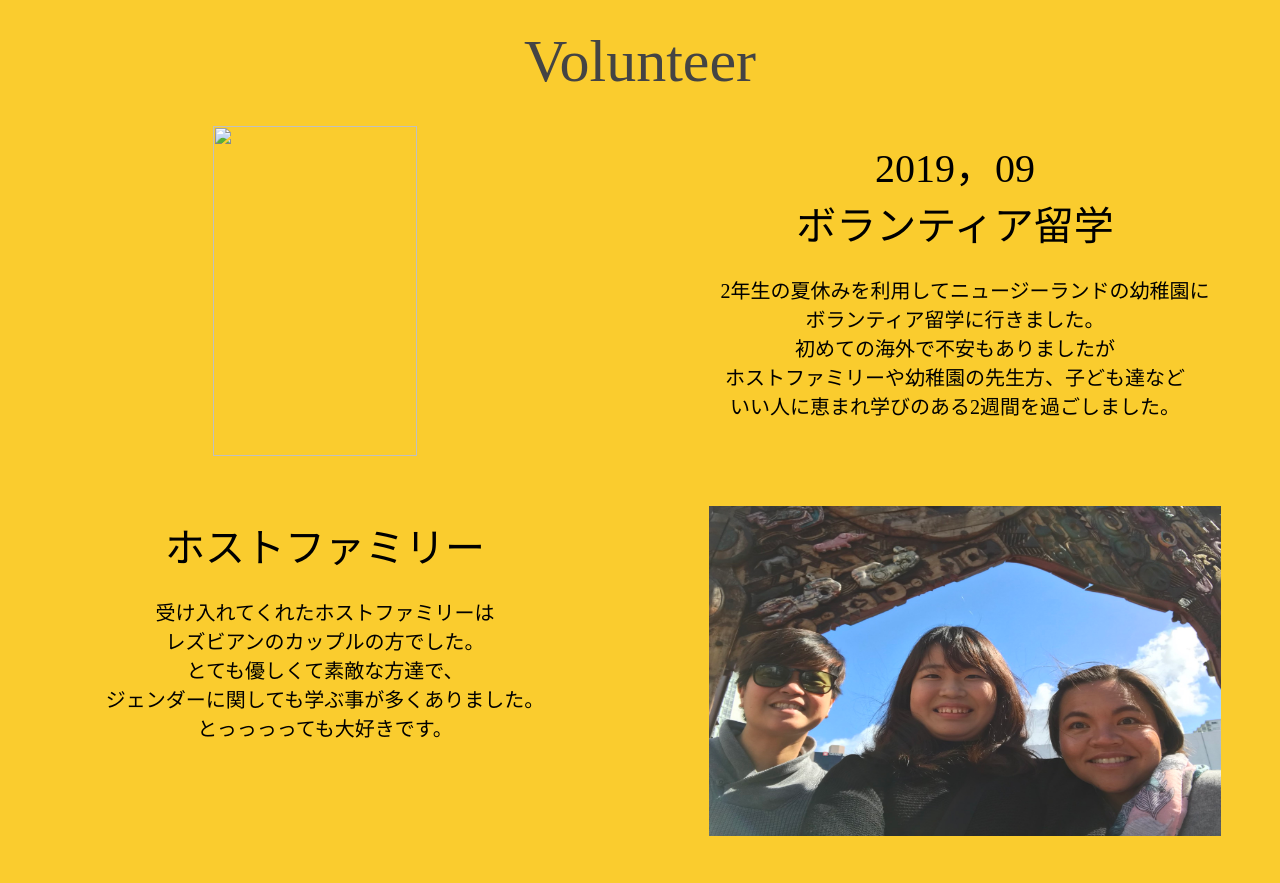
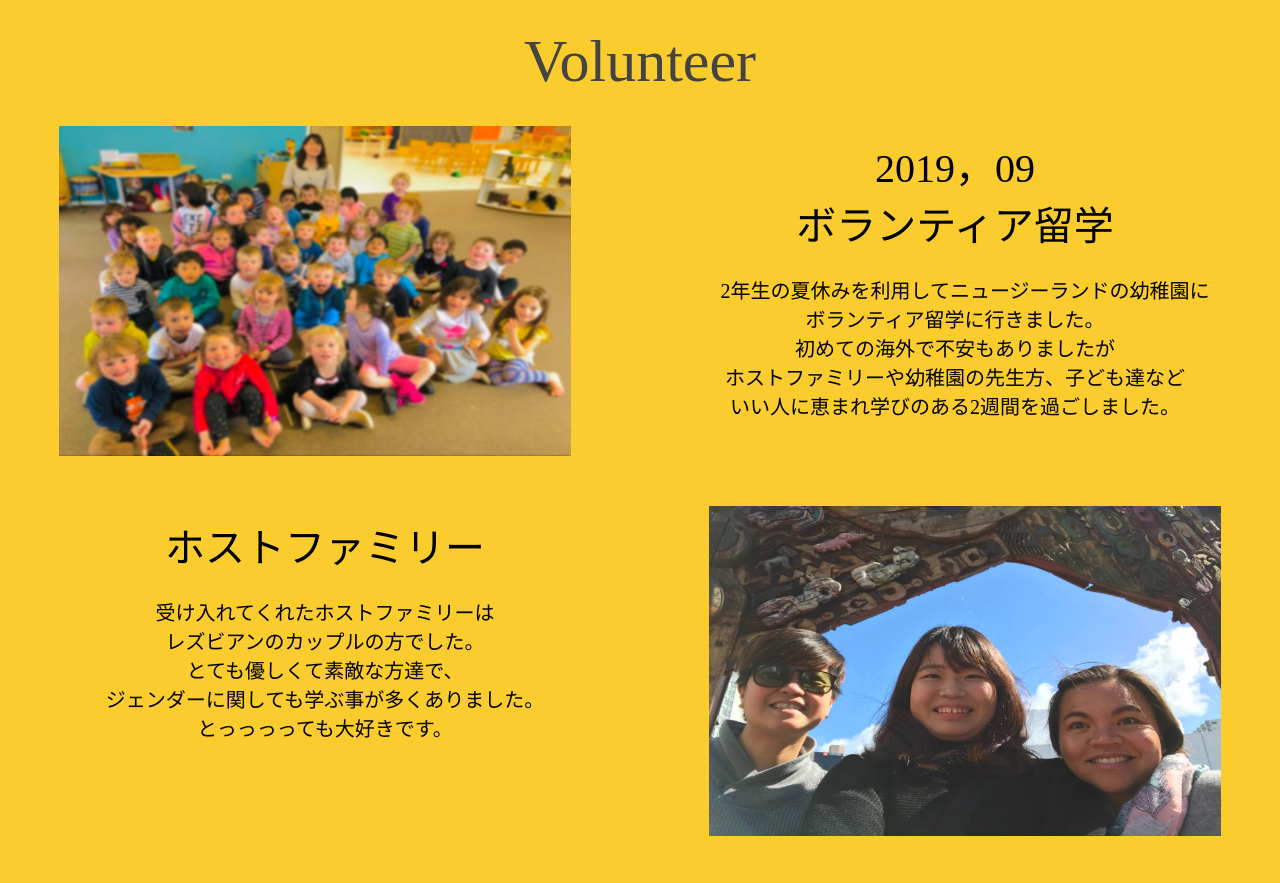
Before and after one commit to moeka2000/moeka2000.github.io, a plain HTML site: page index.html in a window 1280 px wide. Shown: the part 1180-2063 px from the top of the page. Drawn offline with Linux system fonts and the light colour scheme; grey boxes are pictures that could not be loaded; files whose address does not match are found by name.

Commit message:
Update index.html

```diff
--- a/index.html
+++ b/index.html
@@ -75,7 +75,7 @@
     </p>
     <div class="event-container">
       <div class="event">
-        <image src="images/children.jpg" class="event-image">
+        <image src="children.jpg" class="event-image">
         <p class="event-name">
           <span>2019，09<br>ボランティア留学</span>
           <br>
```
